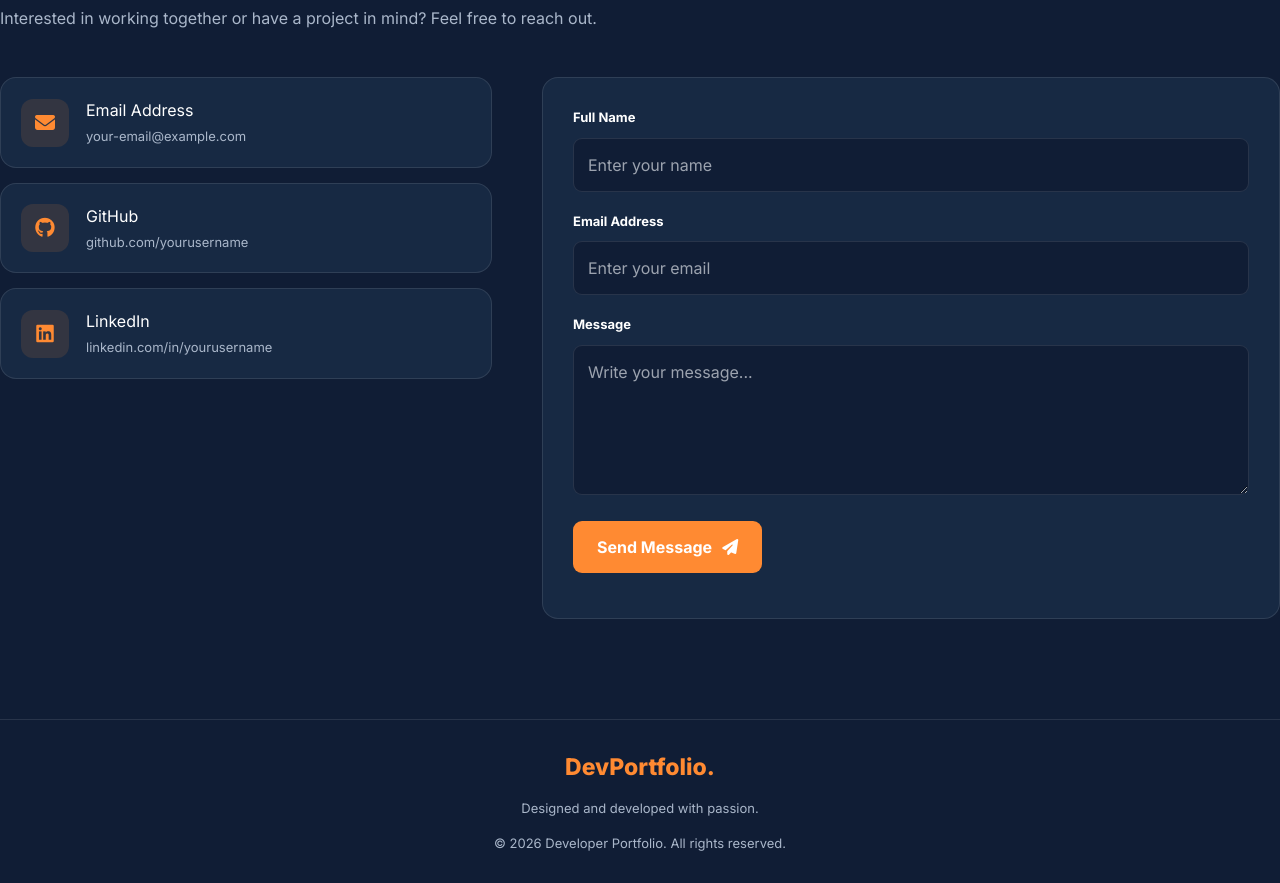
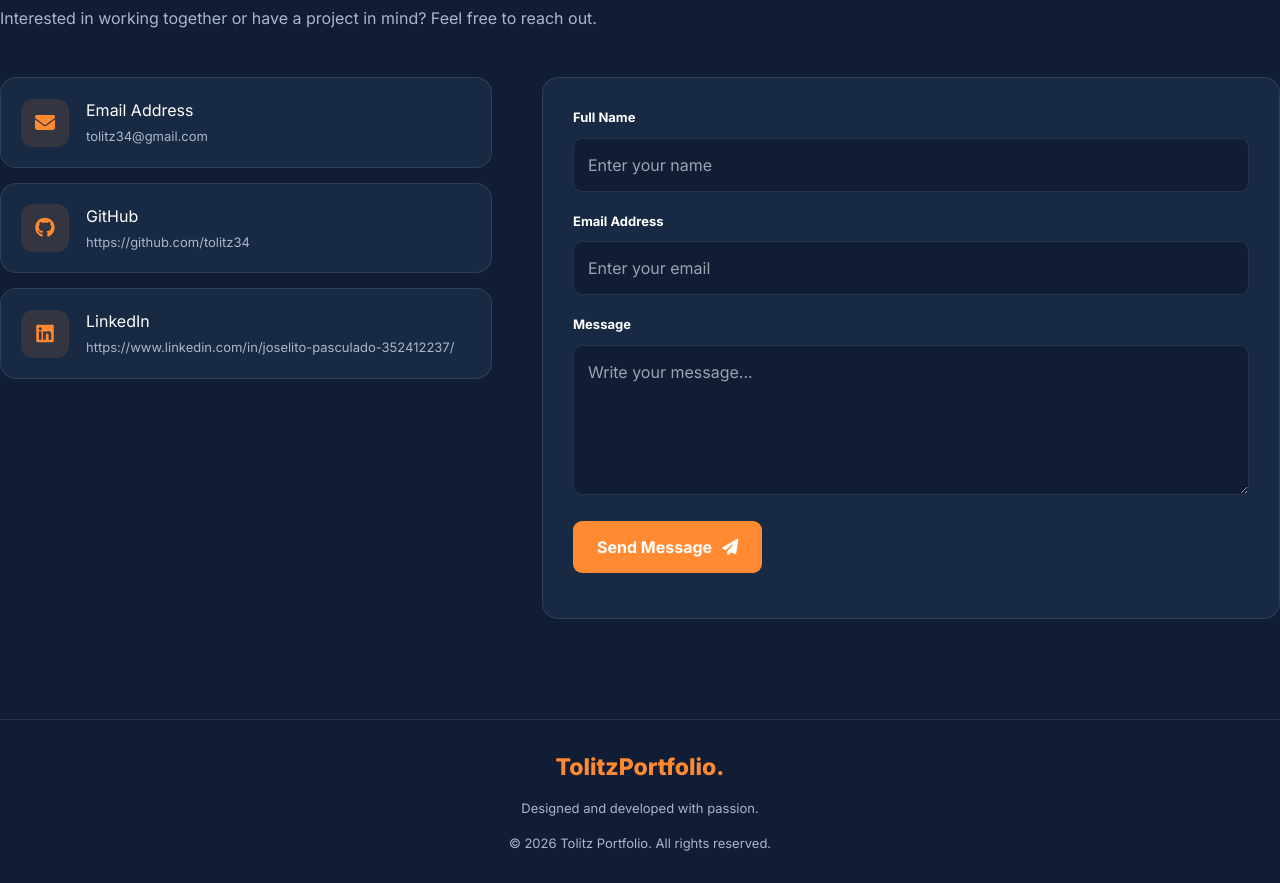
Before and after one commit to tolitz34/datheon_full_stack_web_development_internship_task1, a plain HTML site: page index.html in a window 1280 px wide. Shown: the part 4420-5303 px from the top of the page. Drawn offline with nearby package versions, Linux system fonts and the light colour scheme.

Commit message:
modified:   some info credentials changes

```diff
--- a/index.html
+++ b/index.html
@@ -521,7 +521,7 @@
                     </div>
                     <div>
                         <h4>Email Address</h4>
-                        <p>your-email@example.com</p>
+                        <p>tolitz34@gmail.com</p>
                     </div>
                 </div>
 
@@ -531,7 +531,7 @@
                     </div>
                     <div>
                         <h4>GitHub</h4>
-                        <p>github.com/yourusername</p>
+                        <p>https://github.com/tolitz34</p>
                     </div>
                 </div>
 
@@ -541,7 +541,7 @@
                     </div>
                     <div>
                         <h4>LinkedIn</h4>
-                        <p>linkedin.com/in/yourusername</p>
+                        <p>https://www.linkedin.com/in/joselito-pasculado-352412237/</p>
                     </div>
                 </div>
 
@@ -598,7 +598,7 @@
     <div class="container">
 
         <a href="#home" class="logo">
-            Dev<span>Portfolio.</span>
+            Tolitz<span>Portfolio.</span>
         </a>
 
         <p style="margin:15px 0;">
@@ -607,7 +607,7 @@
 
         <p>
             &copy; <span id="year"></span>
-            Developer Portfolio. All rights reserved.
+            Tolitz Portfolio. All rights reserved.
         </p>
 
     </div>
```
